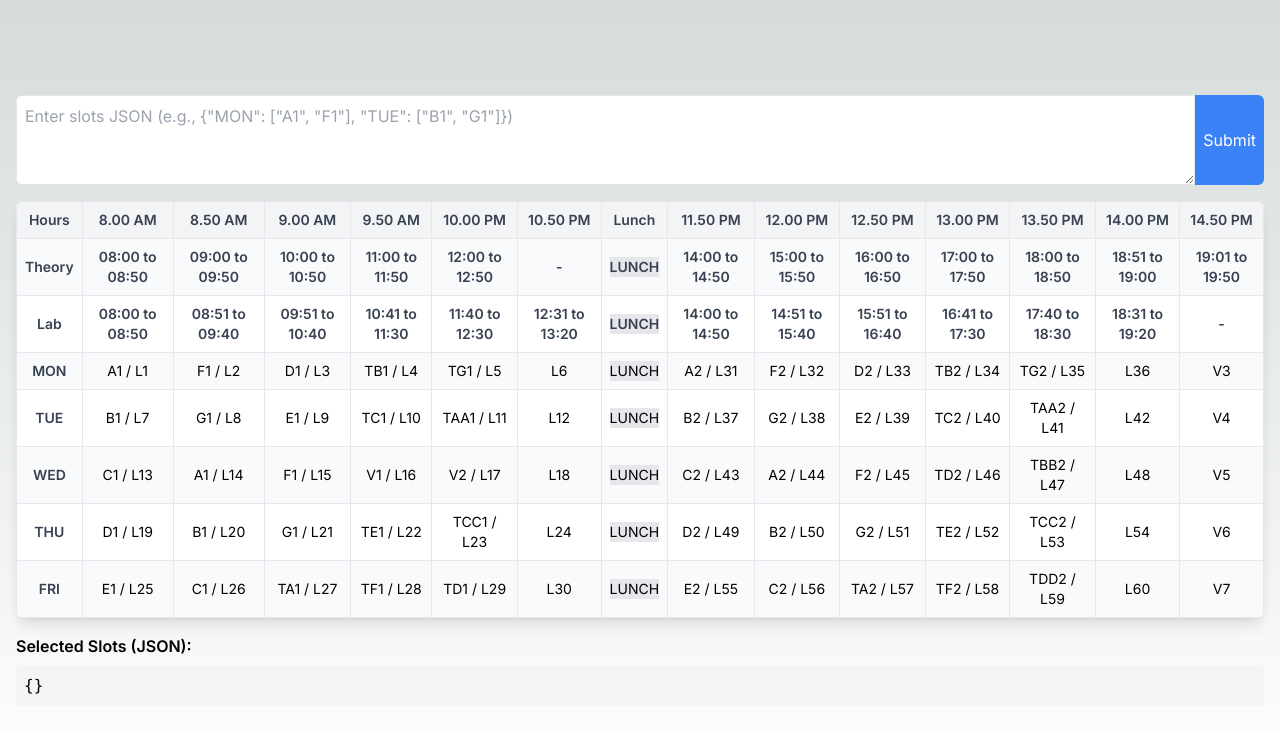
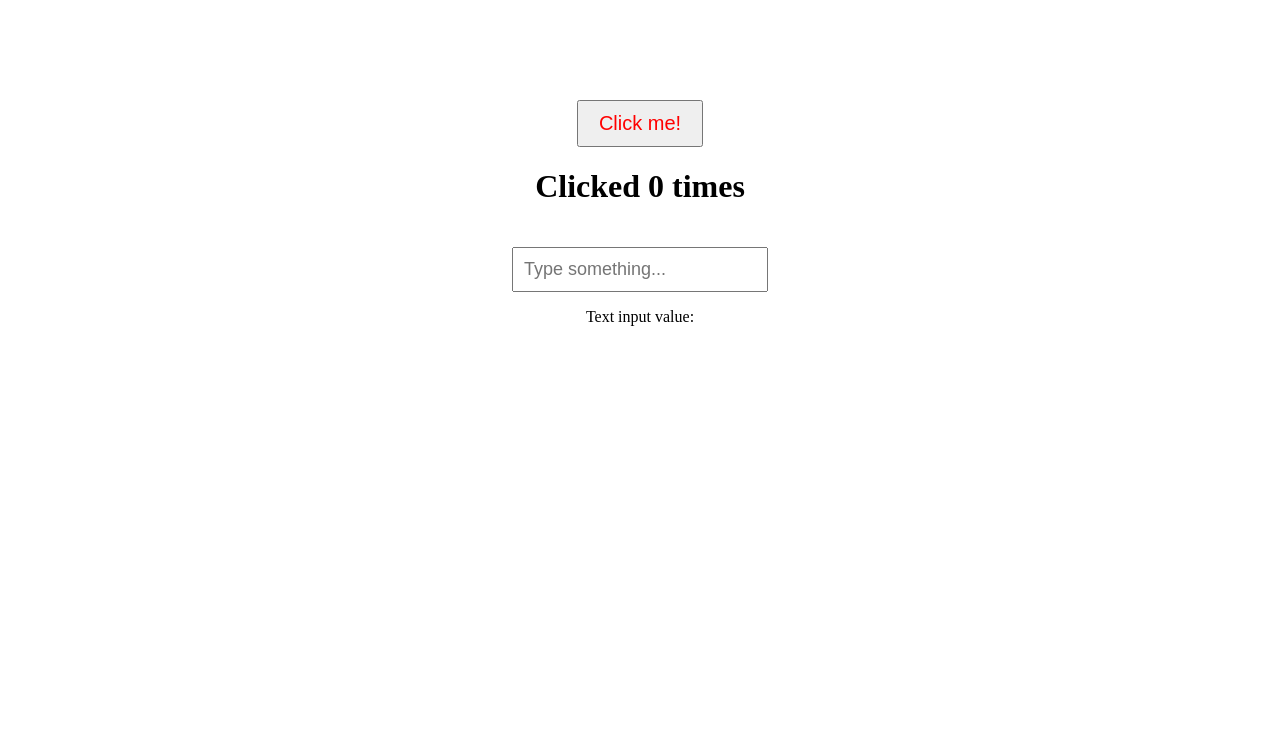
Before and after one commit to mahendra785/devjams, a Next.js app: page / in a window 1280 px wide. Shown: the top 732 px of the page. Built offline with nearby package versions, Linux system fonts and the light colour scheme; no server answers.

Commit message:
Added basic socket functionality

```diff
--- a/package.json
+++ b/package.json
@@ -13,7 +13,9 @@
     "next": "14.2.5",
     "react": "^18",
     "react-dom": "^18",
-    "react-icons": "^5.3.0"
+    "react-icons": "^5.3.0",
+    "socket.io": "^4.7.5",
+    "socket.io-client": "^4.7.5"
   },
   "devDependencies": {
     "@types/node": "^20",
--- /dev/null
+++ b/pages/api/socket.tsx
@@ -0,0 +1,51 @@
+import { NextApiRequest, NextApiResponse } from 'next';
+import { Server as IOServer } from 'socket.io';
+import { Server as HttpServer } from 'http';
+
+let clickCount = 0;
+let textInputValue = '';
+
+export type NextApiResponseServerIO = NextApiResponse & {
+  socket: {
+    server: HttpServer & {
+      io?: IOServer;
+    };
+  };
+};
+
+export default function handler(req: NextApiRequest, res: NextApiResponseServerIO) {
+  if (!res.socket.server.io) {
+    const httpServer: HttpServer = res.socket.server as any;
+    const io = new IOServer(httpServer, {
+      path: '/api/socket',
+    });
+
+    io.on('connection', (socket) => {
+      console.log('New client connected', socket.id);
+
+      socket.emit('update-click-count', clickCount);
+      socket.emit('update-text-input', textInputValue);
+
+      socket.on('increment-click', () => {
+        clickCount++;
+        io.emit('update-click-count', clickCount);
+      });
+
+      socket.on('update-text-input', (value: string) => {
+        textInputValue = value;
+        io.emit('update-text-input', textInputValue);
+      });
+
+      socket.on('disconnect', () => {
+        console.log('Client disconnected', socket.id);
+      });
+    });
+
+    res.socket.server.io = io;
+    console.log('Socket.io server started');
+  } else {
+    console.log('Socket.io server already running');
+  }
+
+  res.end();
+}
--- /dev/null
+++ b/pages/index.tsx
@@ -0,0 +1,70 @@
+"use client";
+
+import { useEffect, useState, useRef } from 'react';
+import io, { Socket } from 'socket.io-client';
+
+const Home = () => {
+  const [clickCount, setClickCount] = useState(0);
+  const [textInputValue, setTextInputValue] = useState('');
+  const socket = useRef<Socket | null>(null);
+
+  useEffect(() => {
+    console.log("Attempting to connect to WebSocket...");
+
+    socket.current = io({
+      path: '/api/socket',
+    });
+
+    socket.current.on('update-click-count', (count: number) => {
+      console.log('Received update-click-count:', count);
+      setClickCount(count);
+    });
+
+    socket.current.on('update-text-input', (value: string) => {
+      console.log('Received update-text-input:', value);
+      setTextInputValue(value);
+    });
+
+    return () => {
+      if (socket.current) {
+        socket.current.disconnect();
+        console.log('Socket disconnected');
+      }
+    };
+  }, []);
+
+  const handleClick = () => {
+    if (socket.current) {
+      console.log('Sending increment-click event to server');
+      socket.current.emit('increment-click');
+    }
+  };
+
+  const handleTextInputChange = (e: React.ChangeEvent<HTMLInputElement>) => {
+    const value = e.target.value;
+    setTextInputValue(value);
+    if (socket.current) {
+      socket.current.emit('update-text-input', value);
+    }
+  };
+
+      return (
+    <div style={{ textAlign: 'center', marginTop: '100px' }}>
+      <button onClick={handleClick} style={{ fontSize: '20px', padding: '10px 20px', color: 'red' }}>
+        Click me!
+      </button>
+      <h1>Clicked {clickCount} times</h1>
+
+      <input
+        type="text"
+        value={textInputValue}
+        onChange={handleTextInputChange}
+        placeholder="Type something..."
+        style={{ marginTop: '20px', padding: '10px', fontSize: '18px' }}
+      />
+      <p>Text input value: {textInputValue}</p>
+    </div>
+  );
+};
+
+export default Home;
```
Also changed, not shown: 2 other files (tests, documents, lock files or other folders).
